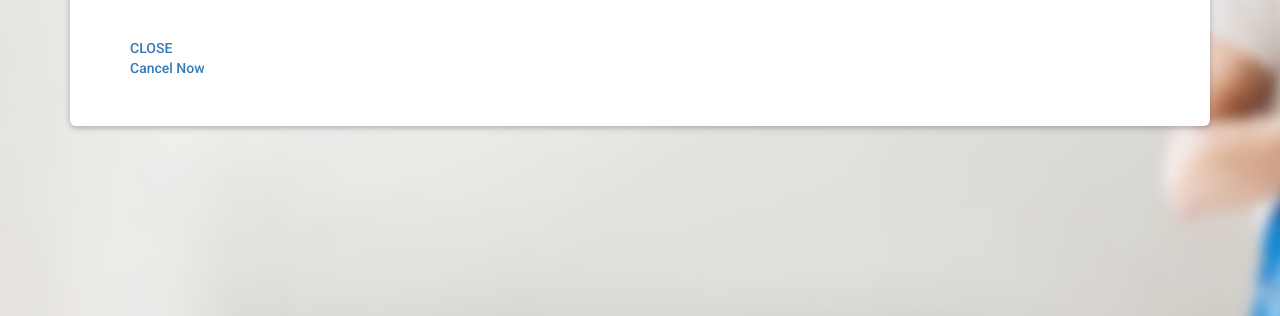
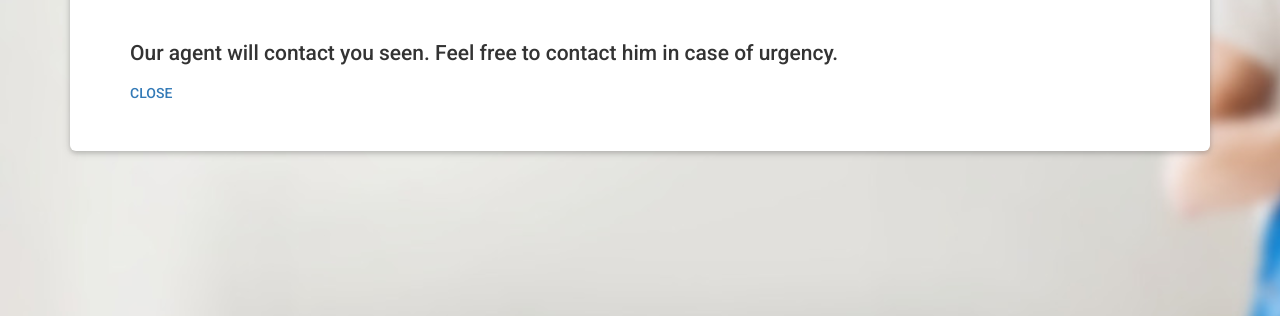
Before and after one commit to hemahpd/utility-service, a Django app: page /accounts/booksuccess in a window 1280 px wide. Shown: the part 336-652 px from the top of the page. Run offline with Django 3.2, Linux system fonts and the light colour scheme; parts of the project's set-up code (start-up, migrations or seed data) failed here and were passed over; some libraries are stand-ins or nearby versions.

Commit message:
Booking service added

```diff
--- a/services/views.py
+++ b/services/views.py
@@ -1,5 +1,5 @@
 import random
-from django.shortcuts import render,redirect
+from django.shortcuts import render,redirect,HttpResponse
 from accounts.models import BookForm
 from worker.models import Worker
 from django.contrib import messages
@@ -17,6 +17,7 @@ def electrician(request):
         value=Worker.objects.filter(location=mainarea,specialisation=specialisation)
         data=random.choice(value)
         return render(request,'booksuccess.html',{'data':data})
+
     else:
         return render(request,'electrician.html')
 
--- a/templates/booksuccess.html
+++ b/templates/booksuccess.html
@@ -78,9 +78,13 @@ integrity="sha384-ggOyR0iXCbMQv3Xipma34MD+dH/1fQ784/j6cY/iJTQUOhcWr7x9JvoRxT2MZw
           <p>Name:{{data.wname}}</p>
           <p>Contact No:{{data.wphnno}}</p>
           <br>
+          <p>Our agent will contact you seen. Feel free to contact him in case of urgency.</p>
+          <!--<h3>Sorry for the inconvenience!</h3>
+          <p>Service not available not available at your preferred location at the moment.</p>
+          <p>Please try again later.</p>-->
           <a href="{% url 'index' %}">CLOSE</a>
-          <br>
-          <a href="{% url 'cancelBooking' %}">Cancel Now</a>
+          <!--<br>
+          <a href="{% url 'cancelBooking' %}">CANCEL NOW</a>-->
 
 
         </div>
--- a/templates/index.html
+++ b/templates/index.html
@@ -15,11 +15,6 @@
 <link href="{% static 'js/owl-carousel/owl.carousel.css'%}" rel="stylesheet">
 <link href="{% static 'css/style.css'%}" rel="stylesheet" />
 <link href="{% static 'css/navbar.css'%}" rel="stylesheet" />
-<!-- CSS only -->
-<link href="{% static 'https://cdn.jsdelivr.net/npm/bootstrap@5.1.3/dist/css/bootstrap.min.css'%}" rel="stylesheet" integrity="sha384-1BmE4kWBq78iYhFldvKuhfTAU6auU8tT94WrHftjDbrCEXSU1oBoqyl2QvZ6jIW3" crossorigin="anonymous">
-<!-- JavaScript Bundle with Popper -->
-<script src="{% static 'https://cdn.jsdelivr.net/npm/bootstrap@5.1.3/dist/js/bootstrap.bundle.min.js'%}" integrity="sha384-ka7Sk0Gln4gmtz2MlQnikT1wXgYsOg+OMhuP+IlRH9sENBO0LRn5q+8nbTov4+1p" crossorigin="anonymous"></script>
-
 
 </head>
 <body>
```
